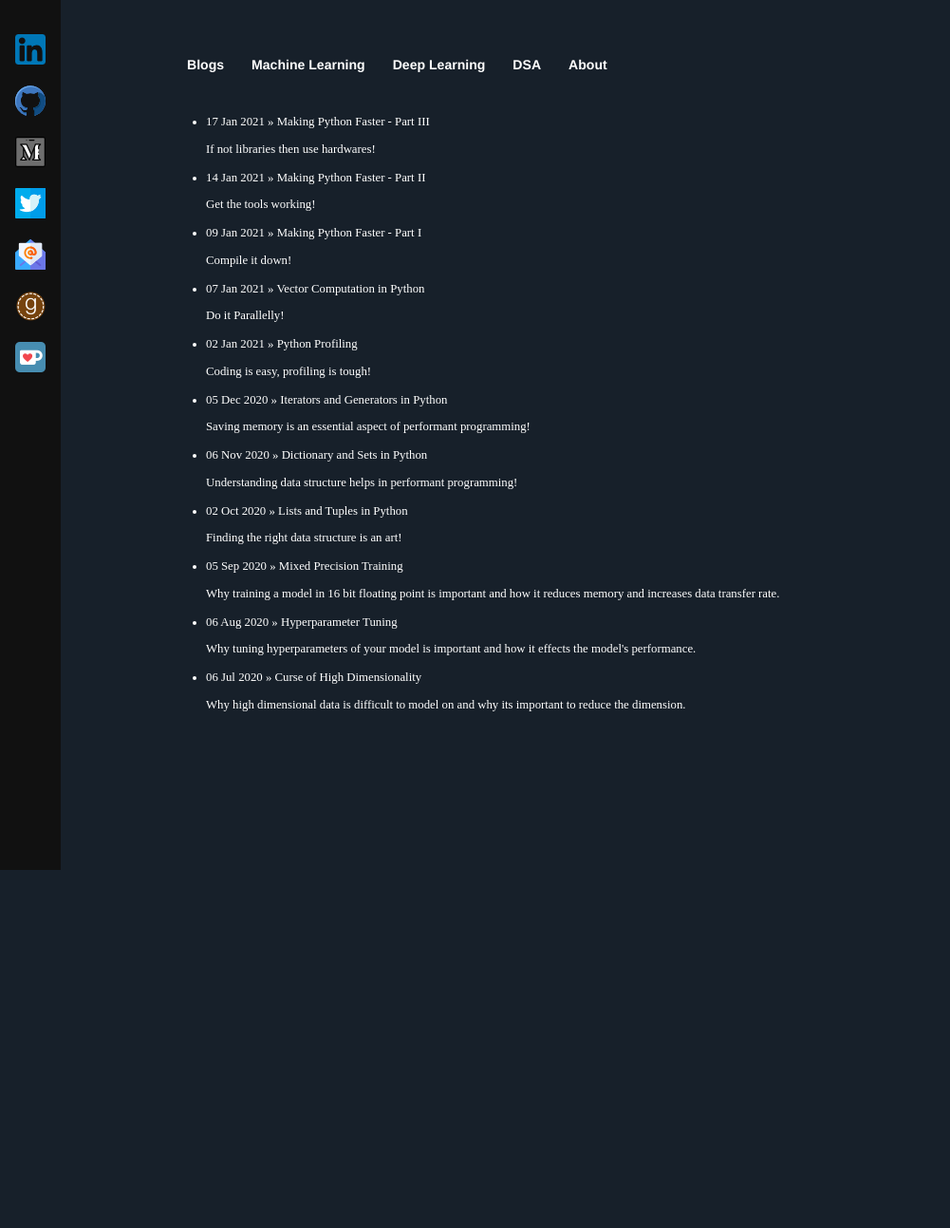
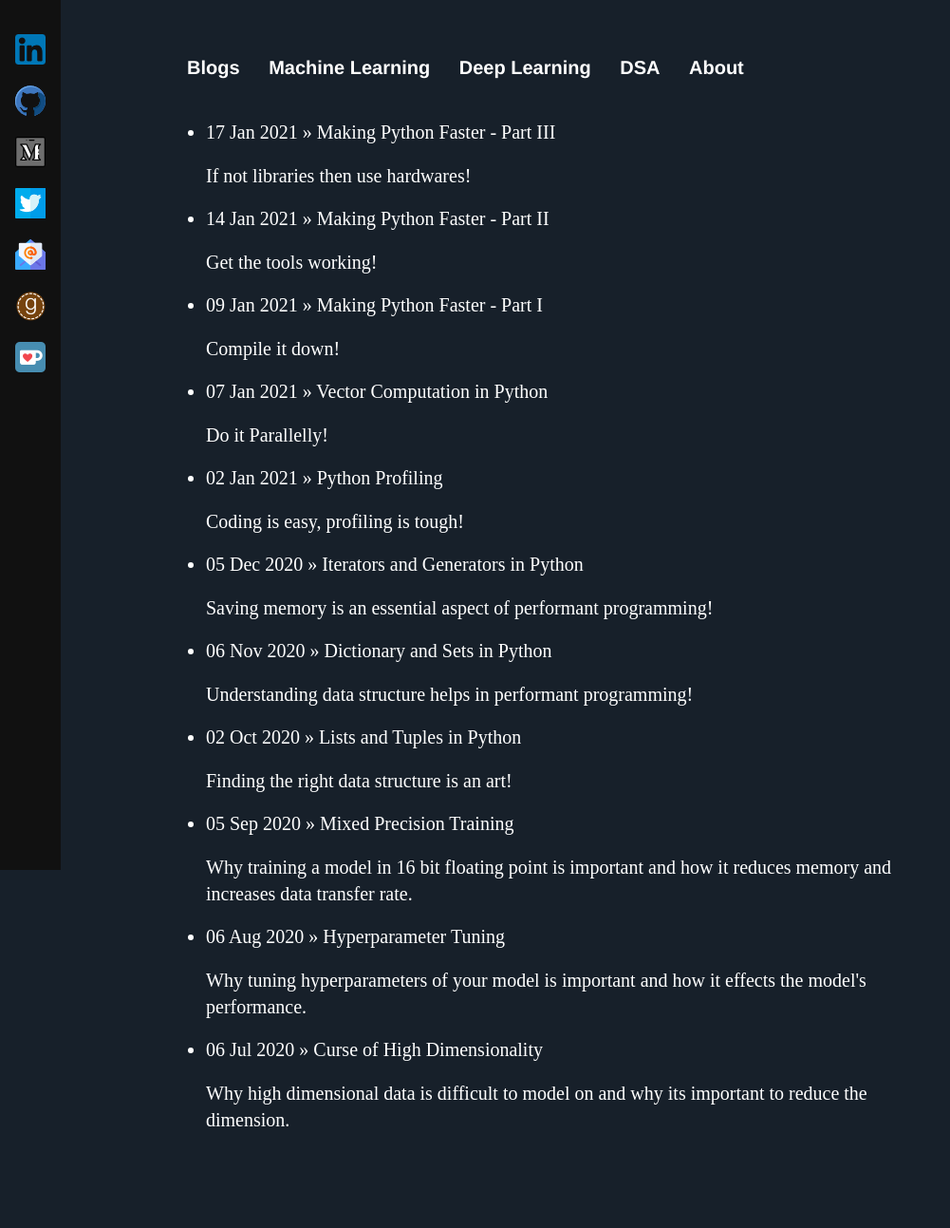
Before and after one commit to Mayurji/mayurji.github.io, a Jekyll site: the page built from index.html, in a window 1280 px wide. Shown: the whole page at 95% size, without its empty margins (0-1001 px from the left). Built offline with Jekyll 4.4.1, drawn with Linux system fonts in a browser that asks for light colours.

Commit message:
Update main.css

```diff
--- a/css/main.css
+++ b/css/main.css
@@ -7,44 +7,44 @@ nav ul, footer ul {
     padding: 0px;
     list-style: disc;
     font-weight: bold;
-    font-size: 1.1vw;
+    /*font-size: 1.1vw;*/
     color: white;
 }
 nav ul li, footer ul li {
     display: inline;
     margin-right: 20px;
     list-style: disc;
-    font-size: 1.1vw;
+    /*font-size: 1.1vw;*/
     color: white;
 }
 
 ol {
   padding: 20px;
-  font-size: 1.1vw;
+  /*font-size: 1.1vw;*/
 }
 
 ul {
   padding: 20px;
-  font-size: 1.1vw;
+  /*font-size: 1.1vw;*/
 }
 
 ol li {
   color: white;
   padding: 0px;
   margin-left: 35px;
-  font-size: 1.1vw;
+  /*font-size: 1.1vw;*/
 }
 
 ul li {
   color: white;
   margin: 5px;
-  font-size: 1.1vw;
+  /*font-size: 1.1vw;	*/
 }
 
 ul li::before {
   color: white;
   list-style: disc;
-  font-size: 1.1vw;
+  /*font-size: 1.1vw;*/
 }
 
 a {
@@ -55,38 +55,38 @@ a:hover {
     text-decoration: underline;
 }
 h1 {
-    font-size: 3vw;
+    /*font-size: 3vw;*/
     font-family:'Helvetica', 'Arial', 'Sans-Serif';
     color: white;
 }
 
 h2 {
-    font-size: 2vw;
+    /*font-size: 2vw;*/
     font-family:'Helvetica', 'Arial', 'Sans-Serif';
     color: white;
 }
 
 h3 {
-    font-size: 1.5vw;
+    /*font-size: 1.5vw;*/
     font-family:'Helvetica', 'Arial', 'Sans-Serif';
     color: white;
 }
 
 p {
     /*font-size: 1.3em;*/
-    font-size: 1vw;
+    /*font-size: 1vw;*/
     line-height: 1.4em;
     color: white;
 }
 
 h4 {
-    font-size: 1.3vw;
+    /*font-size: 1.3vw;*/
     font-family:'Helvetica', 'Arial', 'Sans-Serif';
     color: white;
 }
 
 h5 {
-    font-size: 1.0vw;
+    /*font-size: 1.0vw;*/
     font-family:'Helvetica', 'Arial', 'Sans-Serif';
     color: white;
     height: 0px;
@@ -94,20 +94,20 @@ h5 {
 
 footer {
     border-top: 1px solid #d5d5d5;
-    font-size: 1vw;
+    /*font-size: 1vw;*/
 
 }
 
 ul.posts {
     margin: 20px auto 40px;
-    font-size: 1vw;
+    /*font-size: 1vw;*/
     color: white;
 }
 
 ul.posts li {
     list-style: disc;
     color: white;
-    font-size: 1vw;
+    /*font-size: 1vw;*/
 }
 
 img {
@@ -135,7 +135,7 @@ float: left;
 
 pre,
 code {
-    font-size: 15px;
+    /*font-size: 15px;*/
     border: 1px solid $grey-color-light;
     border-radius: 3px;
     color: white;
@@ -197,7 +197,7 @@ ul#horizontal-list li {
   /*padding: 6px 8px 6px 16px;*/
   padding: 20px 0px 2px 0px;
   text-decoration: none;
-  font-size: 20px;
+  /*font-size: 20px;*/
   color: #818181;
   display: block;
 }
@@ -221,3 +221,24 @@ ul#horizontal-list li {
          width: 400px;
     }
 }
+html {
+  font-size: 24px;
+}
+
+@media (max-width: 1921px) {
+  html {
+    font-size: 22px;
+  }
+}
+
+@media (max-width: 1441px) {
+  html {
+    font-size: 20px;
+  }
+}
+
+@media (max-width: 1025px) {
+  html {
+    font-size: 18px;
+  }
+}
```
